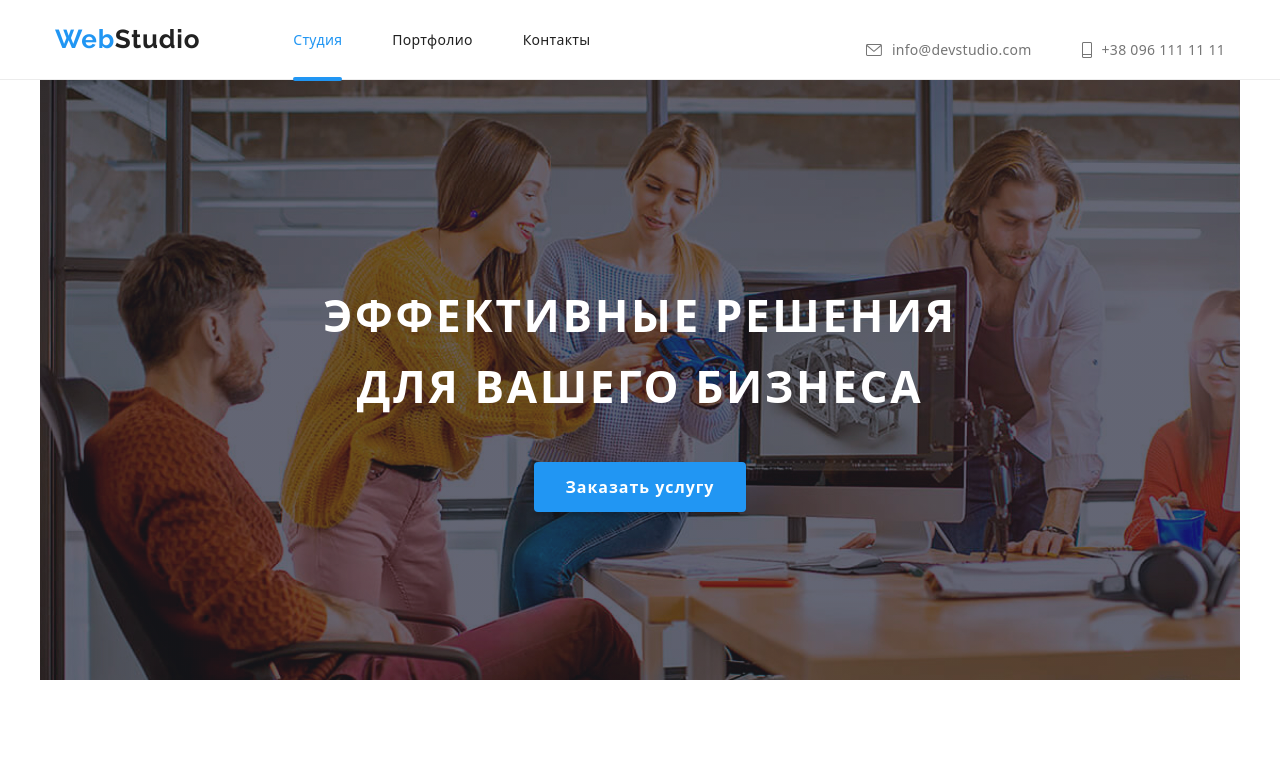
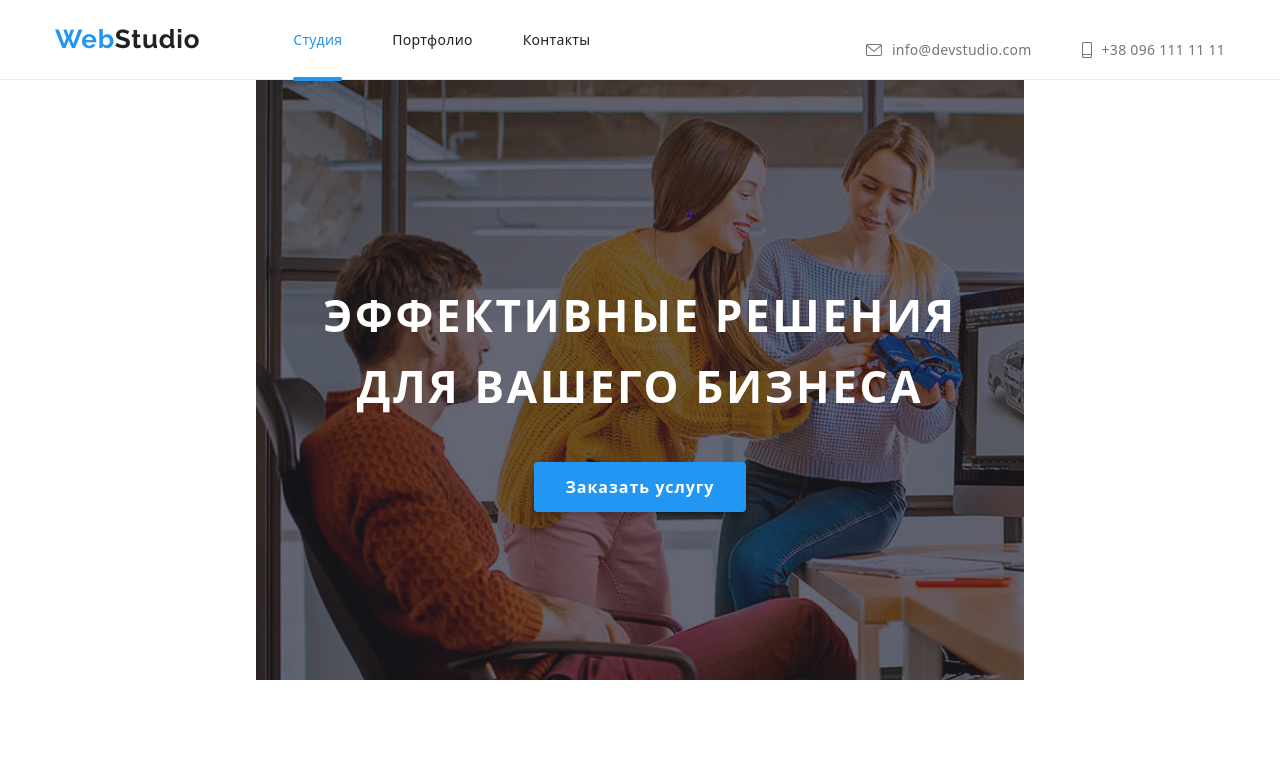
Before and after one commit to GalSanyi/goit-markup-hw-08, a plain HTML site: page index.html in a window 1280 px wide. Shown: the top 771 px of the page. Drawn offline with nearby package versions, Linux system fonts and the light colour scheme.

Commit message:
finish 8hw

```diff
--- a/sass/components/_hero.scss
+++ b/sass/components/_hero.scss
@@ -15,7 +15,7 @@
         rgba(47, 48, 58, 0.4),
         rgba(47, 48, 58, 0.4)
       ),
-      url(../images/hero.jpg);
+      url(../images/hero-mobile.jpg);
     background-color: #000000;
   }
 
@@ -33,9 +33,9 @@
     }
   }
 
-  @media screen and (min-width:1200px){
+  @media screen and (min-width:1600px){
     .container-box{
-      max-width: 1200px;
+      max-width: 1600px;
       background-image: linear-gradient(to right, rgba(47, 48, 58, 0.4), rgba(47, 48, 58, 0.4)),
         url(../images/hero.jpg);
       @media (min-device-pixel-ratio: 2),
```
Also changed, not shown: css/main.css, css/main.min.css, 2 other files.
